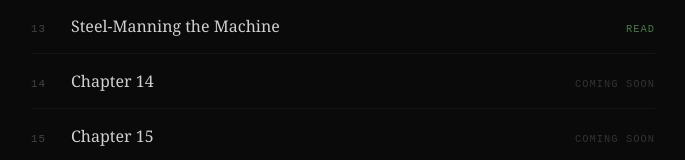
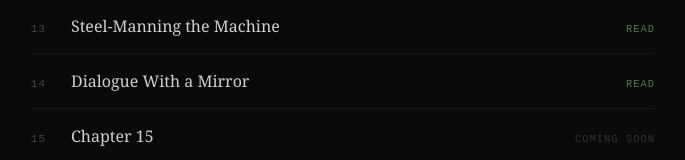
Before and after one commit to sandybpatterson/original-bug-book, a plain HTML site: page index.html in a window 1280 px wide. Shown: the part 1329-1489 px from the top of the page, without its empty margins (297-982 px from the left). Drawn offline with Linux system fonts and the light colour scheme.

Commit message:
Add Chapter 14: Dialogue With a Mirror
Synthesis chapter demonstrating all prior practices in a single annotated
conversation. No new external sources. Index updated with title and Read status.

Co-Authored-By: Claude Sonnet 4.6 <noreply@anthropic.com>

```diff
--- a/index.html
+++ b/index.html
@@ -217,7 +217,7 @@
     <div class="chapter-row"><a href="chapter.html?c=11"><span class="chapter-num">11</span><span class="chapter-title">The Art of Being Wrong Productively</span><span class="chapter-status ready">Read</span></a></div>
     <div class="chapter-row"><a href="chapter.html?c=12"><span class="chapter-num">12</span><span class="chapter-title">When Certainty Kills</span><span class="chapter-status ready">Read</span></a></div>
     <div class="chapter-row"><a href="chapter.html?c=13"><span class="chapter-num">13</span><span class="chapter-title">Steel-Manning the Machine</span><span class="chapter-status ready">Read</span></a></div>
-    <div class="chapter-row"><a href="chapter.html?c=14"><span class="chapter-num">14</span><span class="chapter-title">Chapter 14</span><span class="chapter-status">Coming soon</span></a></div>
+    <div class="chapter-row"><a href="chapter.html?c=14"><span class="chapter-num">14</span><span class="chapter-title">Dialogue With a Mirror</span><span class="chapter-status ready">Read</span></a></div>
     <div class="chapter-row"><a href="chapter.html?c=15"><span class="chapter-num">15</span><span class="chapter-title">Chapter 15</span><span class="chapter-status">Coming soon</span></a></div>
     <div class="chapter-row"><a href="chapter.html?c=16"><span class="chapter-num">16</span><span class="chapter-title">We Are the Training Data</span><span class="chapter-status ready">Read</span></a></div>
   </div>
```
Also changed, not shown: 1 other file.
